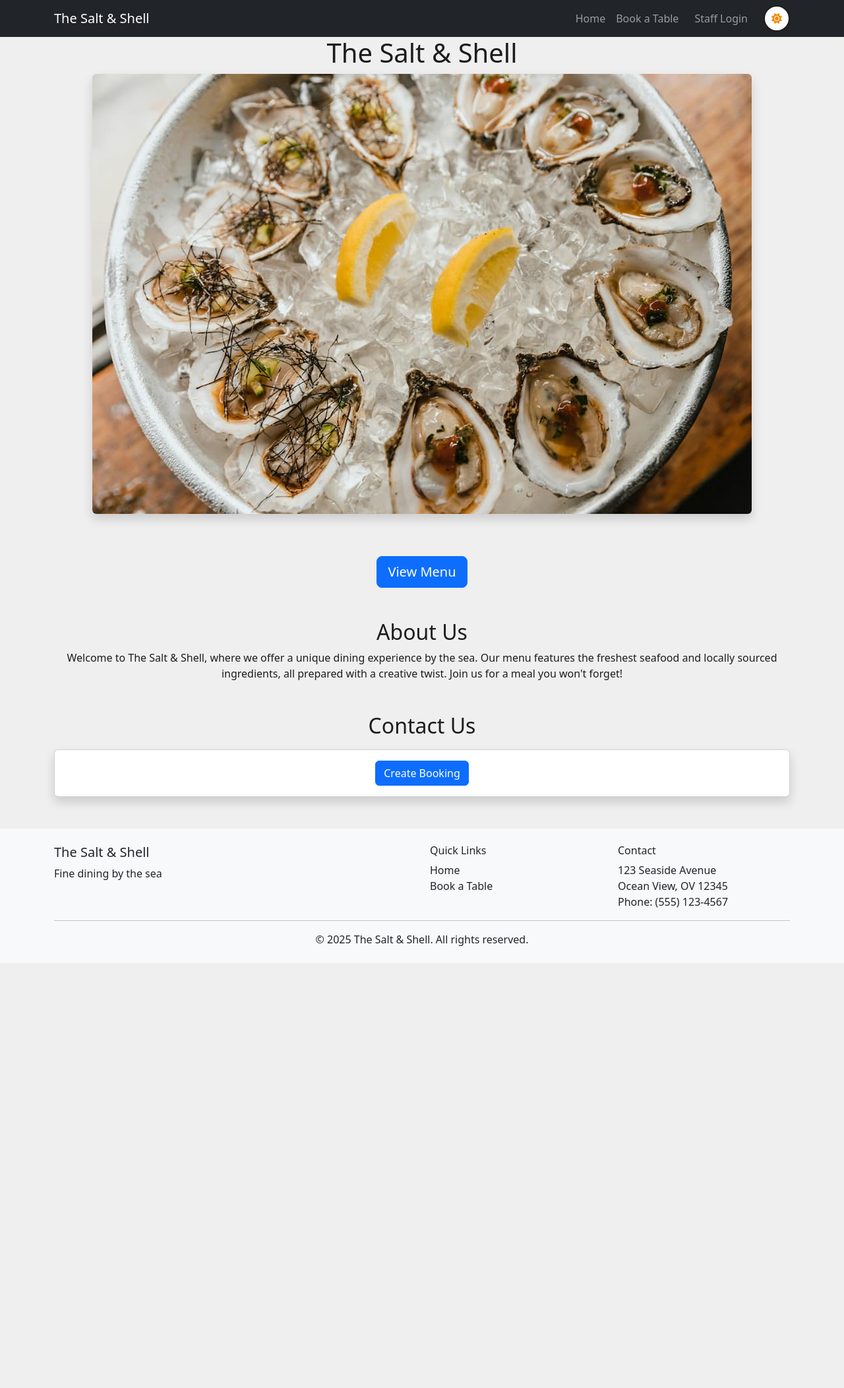
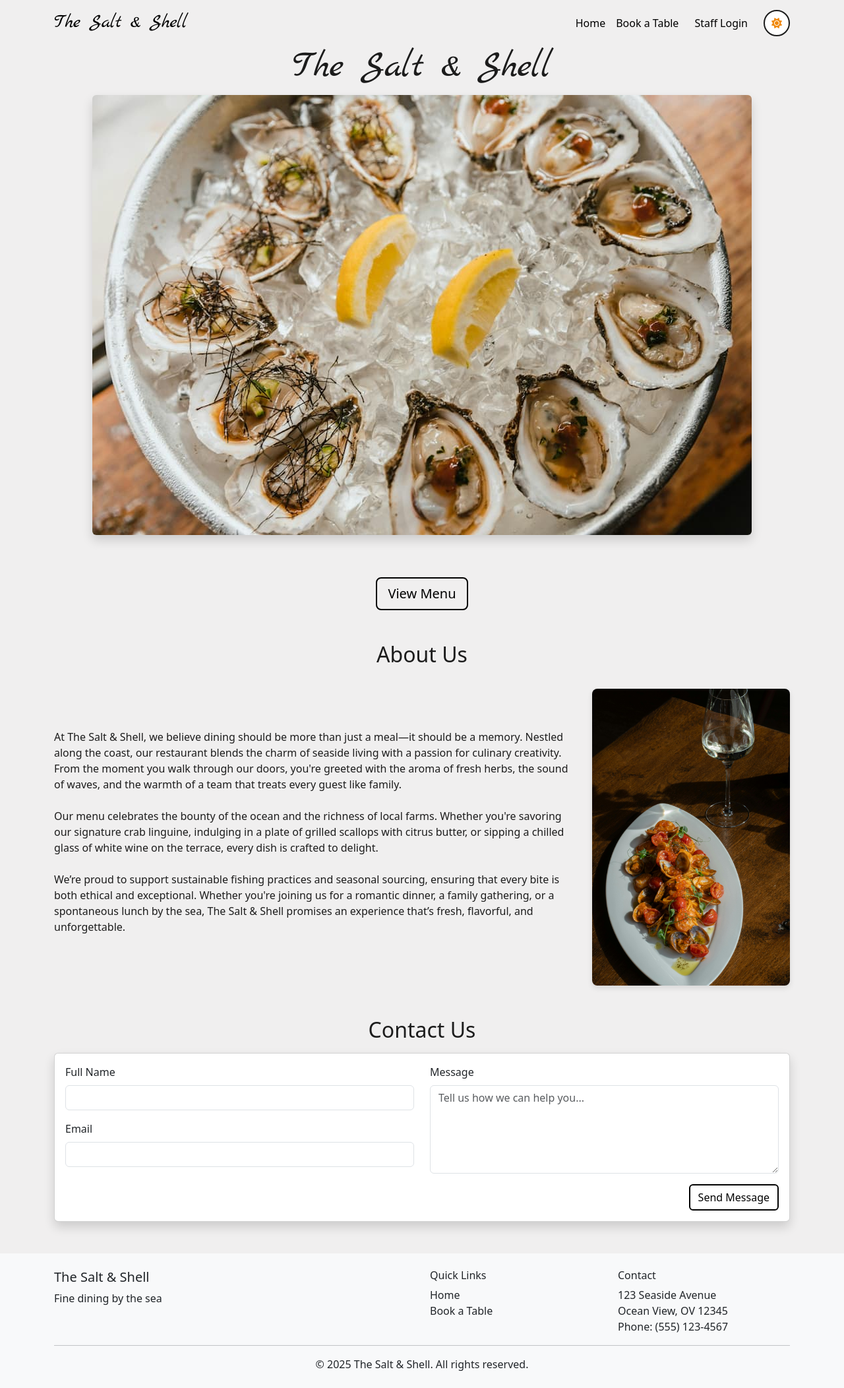
Before and after one commit to Pezz-x/The_Salt_and_Shell, a Django app: page / in a window 1280 px wide. Shown: the whole page at 66% size. Before the commit the page ends 1434 px from the top, so only its background shows below. Run offline with Django 5.2, Linux system fonts and the light colour scheme; some libraries are stand-ins or nearby versions.

Commit message:
Update about section with left-aligned text and about image; improve menu modal and button styles; add favicon

```diff
--- a/static/css/style.css
+++ b/static/css/style.css
@@ -1,33 +1,111 @@
+/* TEMP COLOUR SCHEME FOR TESTING - COLOUR SCHEME YET TO BE DECIDED */
+@import url("https://fonts.googleapis.com/css2?family=Marck+Script&display=swap");
 
-
-/* TEMP COLOUR SCHEME FOR TESTING - COLOUR SCHEME YET TO BE DECIDED */
 :root {
-    --title-font: ;
+  --title-font: "Marck Script", cursive;
   --para-font: ;
 
   --base-color: #f0efef;
-    --base-variant: #FFFFFF;
+  --base-variant: #ffffff;
   --text-color: #1c1c1c;
   --primary-color: #f0890c;
-    --accent-color: #1763A6;
+  --accent-color: #1763a6;
 }
 
-.darkmode{
-    --base-color: #1C1C1D;
+.darkmode {
+  --base-color: #1c1c1d;
   --base-variant: #292c2e;
-    --text-color: #FFFFFF;
-    --primary-color: #F2A341;
+  --text-color: #ffffff;
+  --primary-color: #f2a341;
   --accent-color: #6fb5e0;
 }
-
 
 body {
   background-color: var(--base-color);
   color: var(--text-color);
 }
 
+/* Navbar styling */
+.navbar {
+  background-color: var(--base-color) !important;
+}
+
+.navbar .navbar-brand {
+  font-family: var(--title-font);
+  font-size: 1.8rem;
+  color: #000000 !important;
+}
+
+.navbar .nav-link,
+.navbar .navbar-nav .nav-link {
+  color: #000000 !important;
+}
+
+.navbar .nav-link:hover,
+.navbar .navbar-nav .nav-link:hover {
+  color: #333333 !important;
+}
+
+/* Title styling */
+h1 {
+  font-family: var(--title-font);
+  font-size: 3.5rem;
+}
+
+/* Menu modal title styling */
+#menuModalLabel,
+.modal-body h6 {
+  font-family: var(--title-font);
+  color: #000000 !important;
+}
+
+#menuModalLabel {
+  font-size: 1.8rem;
+}
+
+.modal-body h6 {
+  font-size: 1.3rem;
+}
+
+/* About section styling */
+.about-section {
+  text-align: left;
+  display: flex;
+  align-items: center;
+  gap: 2rem;
+  margin-top: 2rem;
+}
+
+.about-text {
+  flex: 1;
+}
+
+.about-image {
+  flex: 0 0 300px;
+}
+
+.about-image img {
+  width: 100%;
+  height: auto;
+  border-radius: 8px;
+  box-shadow: 0 4px 8px rgba(0, 0, 0, 0.1);
+}
+
+/* Home page button styling */
+.btn-primary {
+  background-color: transparent !important;
+  border: 2px solid #000000 !important;
+  color: #000000 !important;
+}
+
+.btn-primary:hover {
+  background-color: #000000 !important;
+  border-color: #000000 !important;
+  color: #ffffff !important;
+}
+
 /* Dark mode switch start */
-#theme-switch{
+#theme-switch {
   height: 40px;
   width: 40px;
   padding: 0;
@@ -39,16 +117,16 @@ body {
   border: 2px solid;
   border-color: var(--text-color);
 }
-#theme-switch i{
+#theme-switch i {
   color: var(--primary-color);
 }
-#theme-switch i:last-child{
+#theme-switch i:last-child {
   display: none;
 }
-.darkmode #theme-switch i:first-child{
+.darkmode #theme-switch i:first-child {
   display: none;
 }
-.darkmode #theme-switch i:last-child{
+.darkmode #theme-switch i:last-child {
   display: block;
 }
 /* Dark mode switch end */
--- a/templates/base.html
+++ b/templates/base.html
@@ -8,6 +8,14 @@
     <title>{% block title %}The Salt & Shell{% endblock %}</title>
     <!-- Bootstrap stylesheet -->
     <link href="https://cdn.jsdelivr.net/npm/bootstrap@5.3.0/dist/css/bootstrap.min.css" rel="stylesheet" />
+    <!-- Font Awesome stylesheet -->
+    <link rel="preconnect" href="https://fonts.googleapis.com">
+    <link rel="preconnect" href="https://fonts.gstatic.com" crossorigin>
+    <link
+        href="https://fonts.googleapis.com/css2?family=Marck+Script&family=Roboto+Flex:opsz,wght@8..144,100..1000&display=swap"
+        rel="stylesheet">
+    <!-- Favicon -->
+    <link rel="icon" href="{% static 'images/ss-favicon.png' %}" type="image/png">
     <!-- Custom CSS stylesheet -->
     <link rel="stylesheet" href="{% static 'css/style.css' %}">
 </head>
--- a/the_salt_and_shell/templates/home.html
+++ b/the_salt_and_shell/templates/home.html
@@ -12,14 +12,71 @@
             Menu</button>
     </div>
     <h2 class="mt-5">About Us</h2>
-    <p>Welcome to The Salt & Shell, where we offer a unique dining experience by the sea. Our menu features the freshest
-        seafood and locally sourced ingredients, all prepared with a creative twist. Join us for a meal you won't
-        forget!
-    </p>
+    <div class="about-section">
+        <div class="about-text">
+            <p>At The Salt & Shell, we believe dining should be more than just a meal—it should be a memory. Nestled
+                along the coast, our restaurant blends the charm of seaside living with a passion for culinary
+                creativity. From the moment you walk through our doors, you're greeted with the aroma of fresh herbs,
+                the sound of waves, and the warmth of a team that treats every guest like family.<br><br>
+
+                Our menu celebrates the bounty of the ocean and the richness of local farms. Whether you're savoring our
+                signature crab linguine, indulging in a plate of grilled scallops with citrus butter, or sipping a
+                chilled glass of white wine on the terrace, every dish is crafted to delight.<br><br>
+
+                We’re proud to support sustainable fishing practices and seasonal sourcing, ensuring that every bite is
+                both ethical and exceptional. Whether you're joining us for a romantic dinner, a family gathering, or a
+                spontaneous lunch by the sea, The Salt & Shell promises an experience that’s fresh, flavorful, and
+                unforgettable.<br>
+
+            </p>
+        </div>
+        <div class="about-image">
+            <img src="{% static 'images/about.jpg' %}" alt="About The Salt & Shell" class="img-fluid">
+        </div>
+    </div>
     <h2 class="mt-5">Contact Us</h2>
     <div class="card shadow mt-3">
-        <div class="card-body">
-            <a href="{% url 'booking_create' %}" class="btn btn-primary">Create Booking</a>
+        <div class="card-body text-start">
+            <form method="post">
+                {% csrf_token %}
+                <div class="row">
+                    <div class="col-md-6">
+                        <div class="mb-3">
+                            <label for="full_name" class="form-label">Full Name</label>
+                            <input type="text" class="form-control" id="full_name" name="full_name" required>
+                        </div>
+                        <div class="mb-3">
+                            <label for="email" class="form-label">Email</label>
+                            <input type="email" class="form-control" id="email" name="email" required>
+                        </div>
+                    </div>
+                    <div class="col-md-6">
+                        <div class="mb-3">
+                            <label for="message" class="form-label">Message</label>
+                            <textarea class="form-control" id="message" name="message" rows="5" required
+                                placeholder="Tell us how we can help you..."></textarea>
+                        </div>
+                    </div>
+                </div>
+                <div class="text-end">
+                    <button type="submit" class="btn btn-primary">Send Message</button>
+                </div>
+            </form>
+            <div id="confirmationMessage" style="display: none;" class="alert alert-success mt-4">
+                Thank you! Your message has been sent.
+            </div>
+
+            <script>
+                const form = document.querySelector('form');
+                form.addEventListener('submit', function (e) {
+                    e.preventDefault(); // Prevent actual submission
+                    // You can add AJAX here to send data if needed
+                    document.getElementById('confirmationMessage').style.display = 'block';
+                    form.reset();
+
+                });
+            </script>
+
         </div>
     </div>
 </div>
```
Also changed, not shown: static/images/about.jpg (added), static/images/ss-favicon.png (added). Lines whose indentation alone changed are shown as unchanged.
